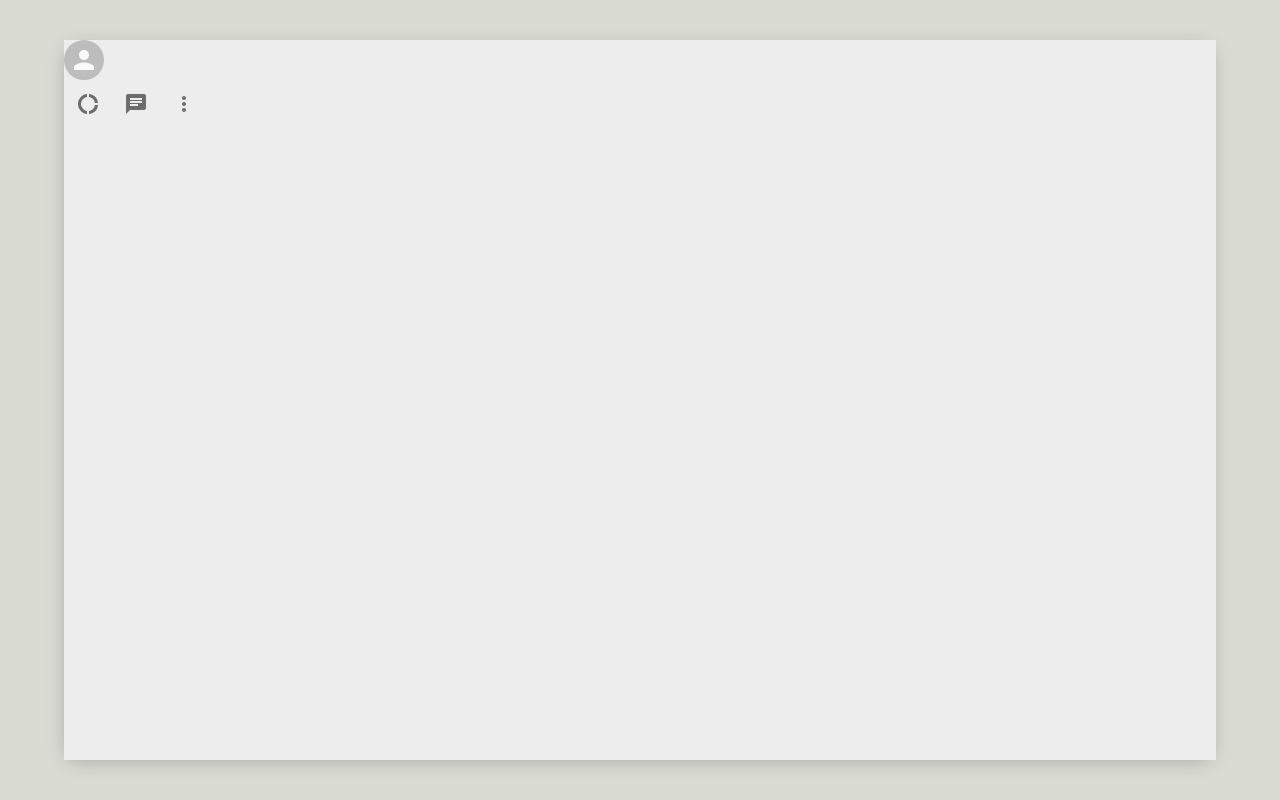
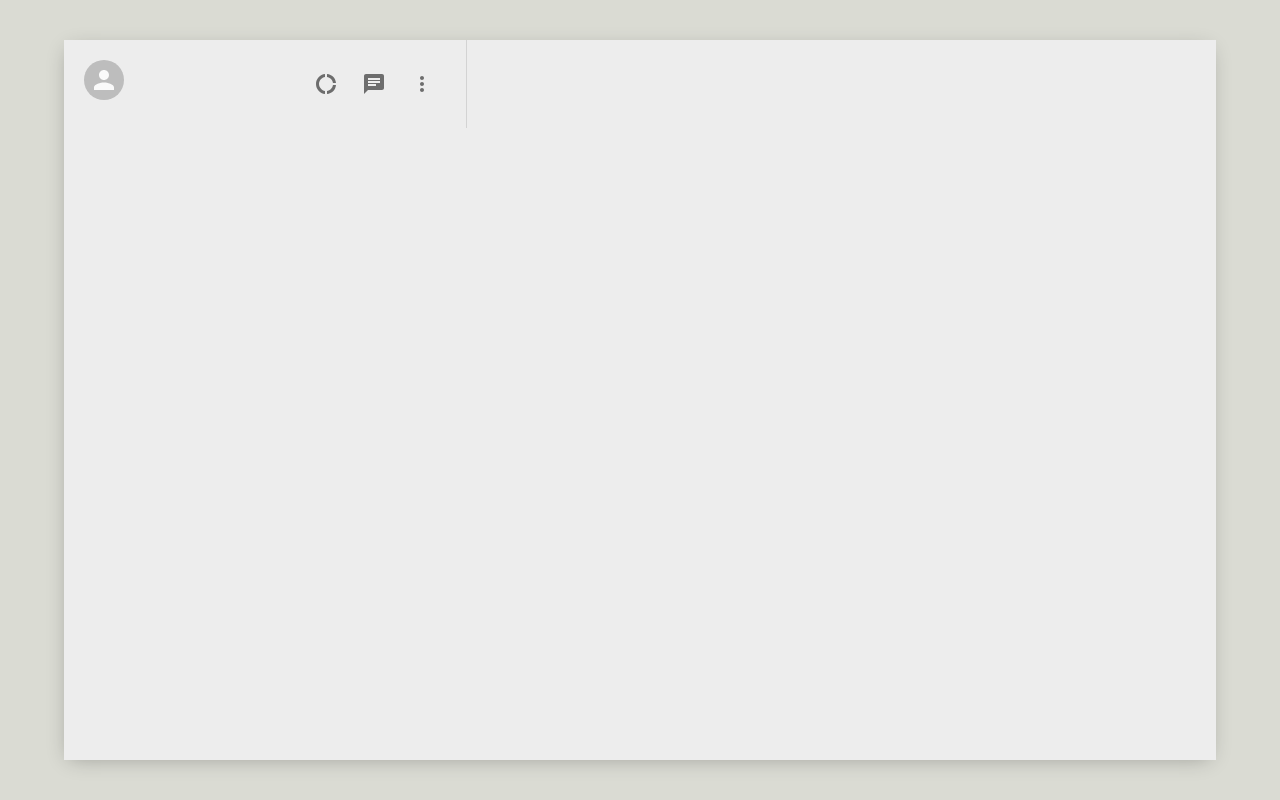
Before and after one commit to Ian-Balijawa/messanger-app, a React (Create React App) app: page / in a window 1280 px wide. Built offline with nearby package versions, Linux system fonts and the light colour scheme.

Commit message:
new changes

```diff
--- a/src/Sidebar.css
+++ b/src/Sidebar.css
@@ -3,3 +3,9 @@
     flex: 0.35;
     flex-direction: column;
 }
+.sidebar-header{
+    display: flex;
+    justify-content: space-between;
+    padding: 20px;
+    border-right: 1px solid lightgray;
+}
```
Also changed, not shown: 1 other file (tests, documents, lock files or other folders).
